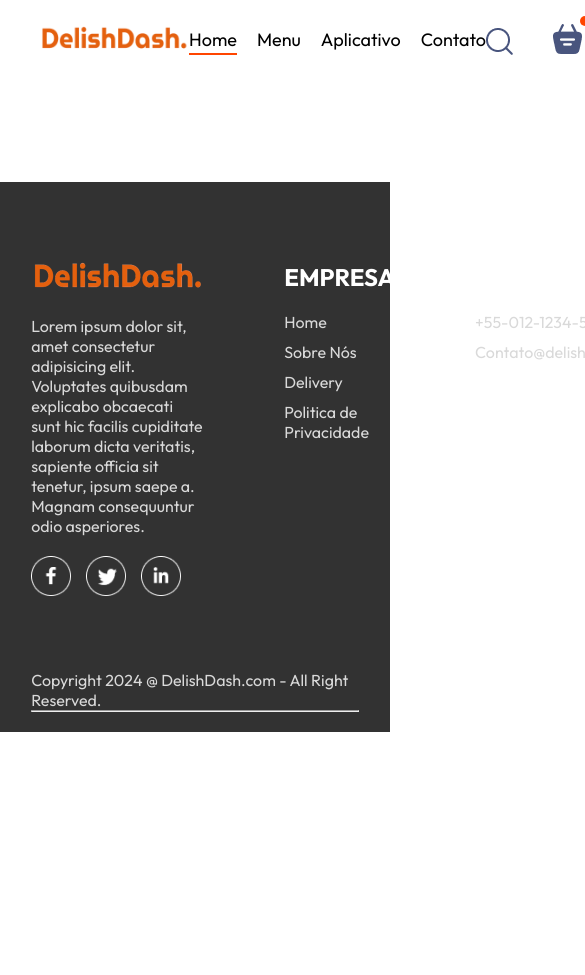
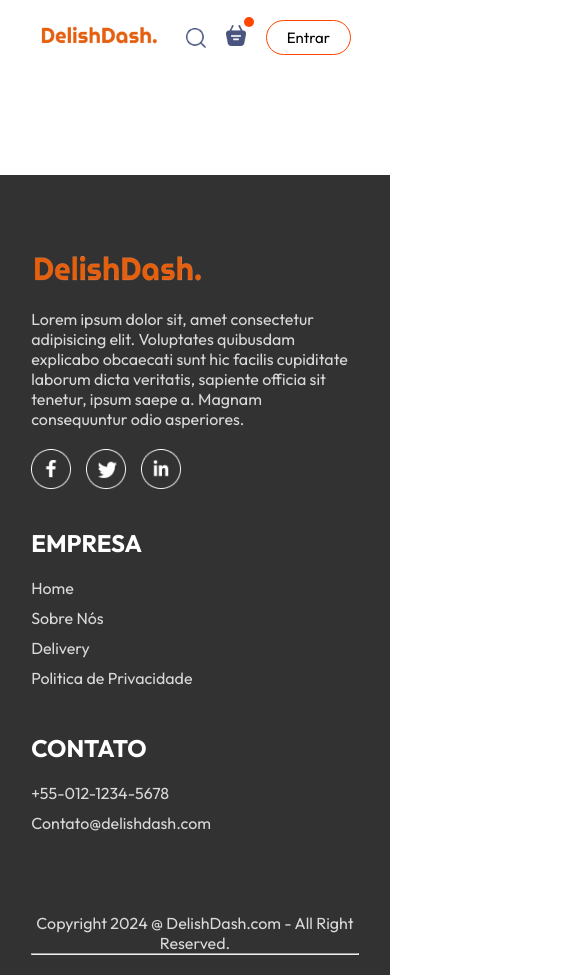
Before and after one commit to JacqueADev/food-delivery-website, a React (Vite) app in the folder frontend-food-delivery/: page /order in a window 390 px wide. Shown: the top 975 px of the page, 585 px wide, since content can reach past the window. Before the commit the page ends 844 px from the top, so only its background shows below. Built offline with nearby package versions, Linux system fonts and the light colour scheme.

Commit message:
Responsividade
- Navbar
-header
-menu
-footer

```diff
--- a/frontend-food-delivery/src/components/AppDownload/AppDownload.jsx
+++ b/frontend-food-delivery/src/components/AppDownload/AppDownload.jsx
@@ -16,3 +16,6 @@
 };
 
 export default AppDownload;
+
+
+/*parei 2:04:51*/
--- a/frontend-food-delivery/src/components/ExploreMenu/ExploreMenu.css
+++ b/frontend-food-delivery/src/components/ExploreMenu/ExploreMenu.css
@@ -60,3 +60,12 @@
     padding: 2px;
 
 }
+
+
+/*media query*/
+@media (max-width: 1050px) {
+    .explore-menu-text{
+        max-width: 100%;
+        font-size: 14px;
+    }
+}
--- a/frontend-food-delivery/src/components/Footer/Footer.css
+++ b/frontend-food-delivery/src/components/Footer/Footer.css
@@ -43,3 +43,17 @@
 .footer-copyright{
     margin-top: 50px;
 }
+
+/*media query*/
+
+@media (max-width: 750px){
+    .footer-content{
+        display: flex;
+        flex-direction: column;
+        gap: 35px;
+    }
+
+    .footer-copyright{
+        text-align: center;
+    }
+}
--- a/frontend-food-delivery/src/components/Header/Header.css
+++ b/frontend-food-delivery/src/components/Header/Header.css
@@ -41,3 +41,26 @@
     font-size: max(1vw, 13px);
     border-radius: 50px;
 }
+
+/*media query*/
+
+@media (max-width: 1050px){
+    .header-contents{
+        max-width: 45%;
+    }
+}
+
+@media (max-width: 750px){
+
+    .header-contents{
+        max-width: 65%;
+    }
+
+    .header-contents p{
+        display: none;
+    }
+
+    .header-contents button{
+        padding: 2vw 4vw;
+    }
+}
--- a/frontend-food-delivery/src/components/Navbar/Navbar.css
+++ b/frontend-food-delivery/src/components/Navbar/Navbar.css
@@ -67,3 +67,63 @@
     top: -8px;
     right: -8px;
 }
+
+@media (max-width: 1050px){
+    .navbar .logo{
+        width: 140px;
+    }
+
+    .navbar-menu{
+        gap: 20px;
+        font-size: 17px;
+    }
+
+    .navbar-right{
+        gap: 30px;
+    }
+
+    .navbar-right img{
+        width: 22px;
+    }
+
+    .navbar-right button{
+        padding: 8px 25px;
+
+    }
+}
+
+@media (max-width: 900px){
+    .navbar .logo{
+        width: 120px;
+    }
+
+    .navbar-menu{
+        gap: 15px;
+        font-size: 16px;
+    }
+
+    .navbar-right{
+        gap: 20px;
+    }
+
+    .navbar-right img{
+        width: 20px;
+    }
+
+    .navbar-right button{
+        padding: 7px 20px;
+        font-size: 15px;
+
+    }
+}
+
+/*media query*/
+
+@media (max-width: 750px){
+
+    .navbar-menu{
+       display: none;
+    }
+
+
+}
```
